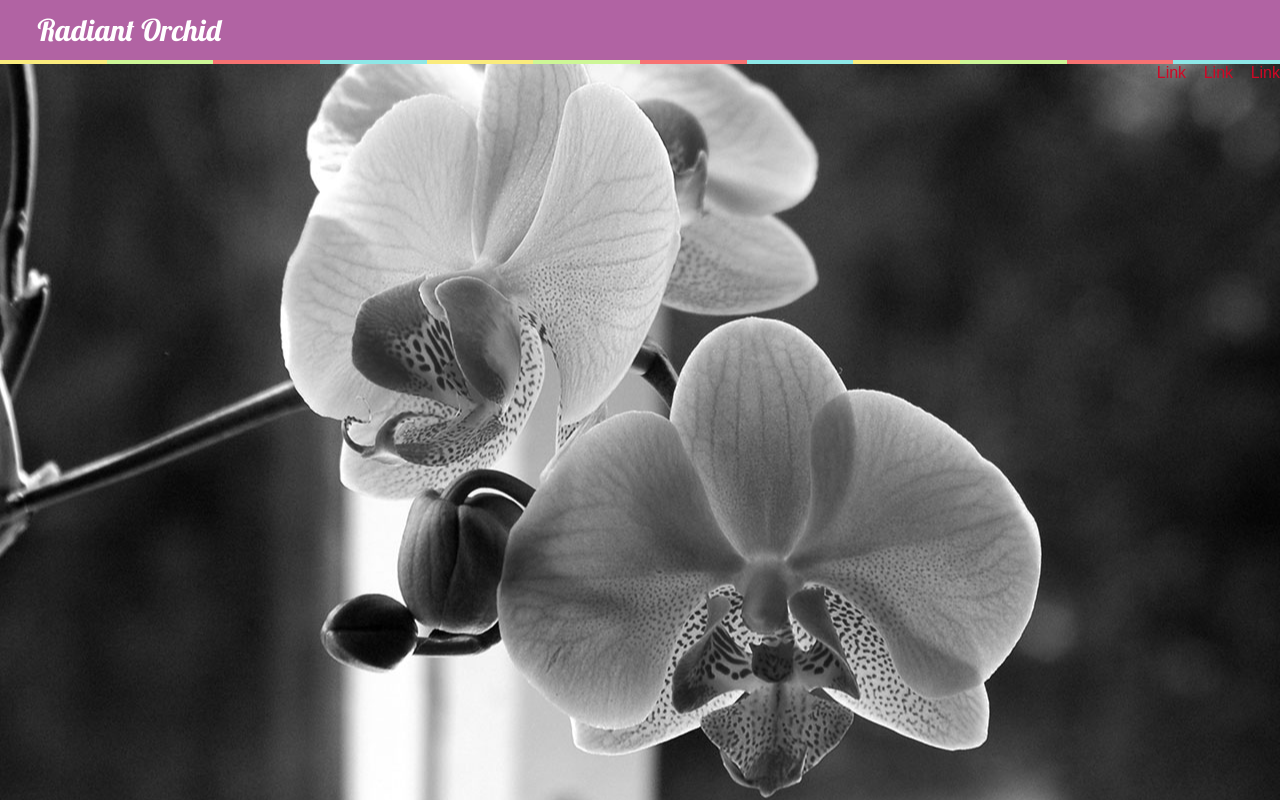
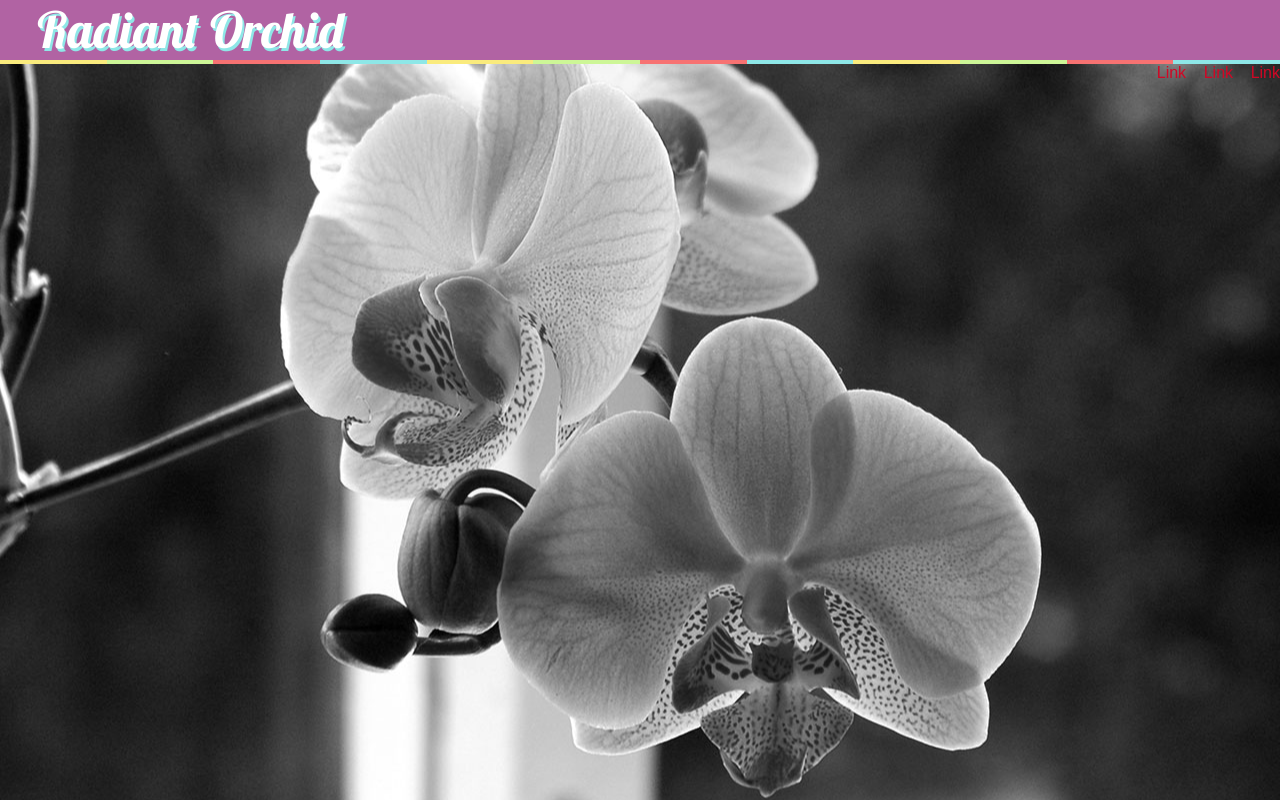
Before and after one commit to ChristinaDay/radiant-orchid, a website: page index.html in a window 1280 px wide. Shown: the top 800 px of the page. Drawn offline with Linux system fonts and the light colour scheme.

Commit message:
changed logo, removed some comments

```diff
--- a/scss/_overrides.scss
+++ b/scss/_overrides.scss
@@ -29,7 +29,8 @@ body {
 }
 
 
-.logo {
+.name h1 {
+  text-shadow: 2px 3px 0px #8EE7E7;
 }
 
 
--- a/scss/_settings.scss
+++ b/scss/_settings.scss
@@ -1132,7 +1132,7 @@ $header-font-family:'Lobster', cursive;
 
 // Controlling the styles for the title in the top bar
 // $topbar-title-weight: normal;
- $topbar-title-font-size: rem-calc(30);
+ $topbar-title-font-size: rem-calc(50);
 
 // Style the top bar dropdown elements
 // $topbar-dropdown-bg: #333;
```
Also changed, not shown: index.html (+0 -15 lines), css/app.css.
